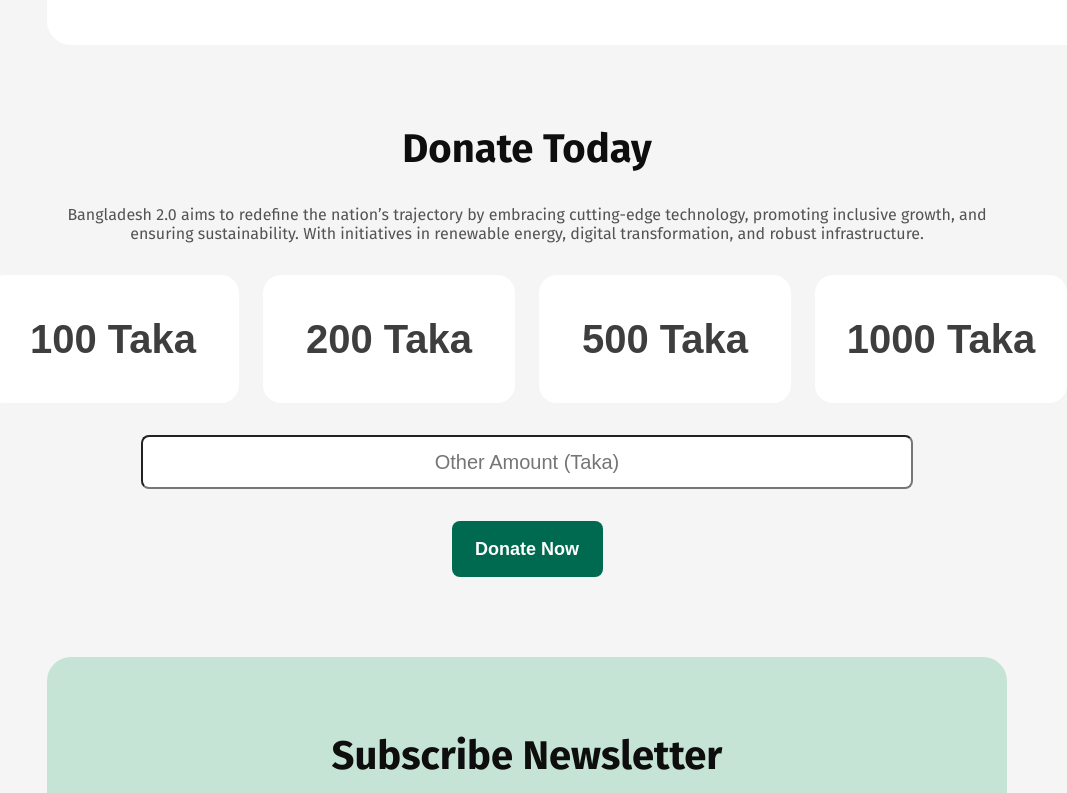
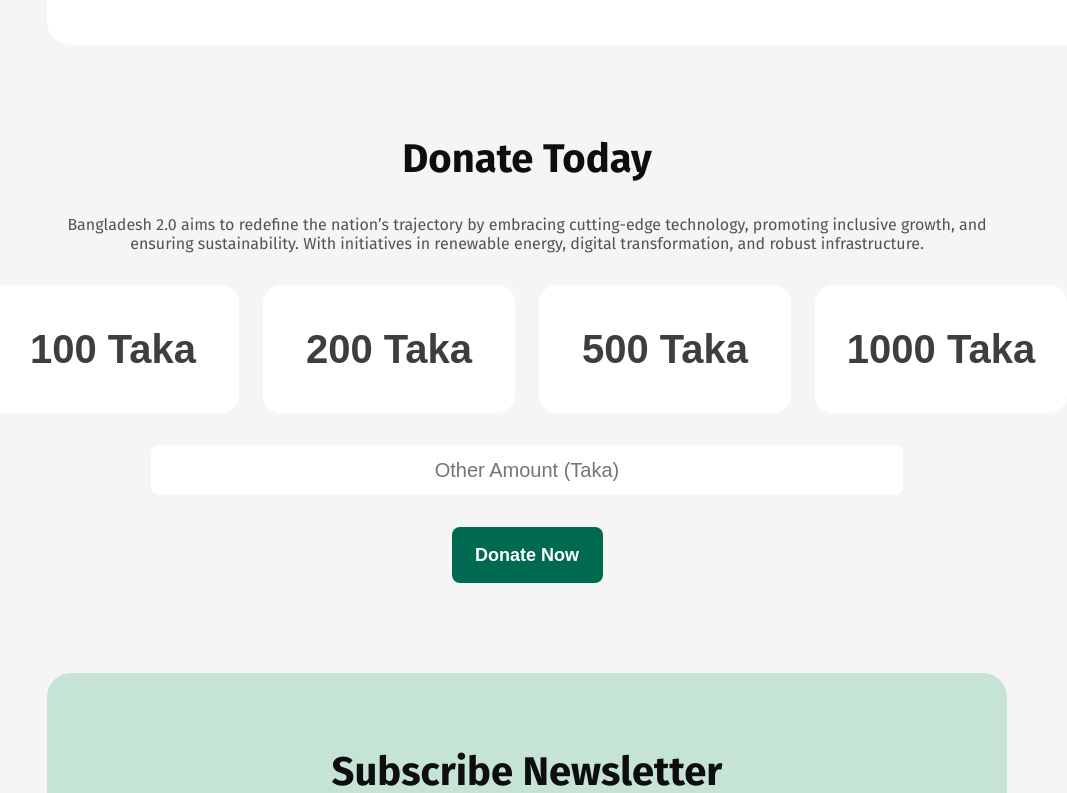
Before and after one commit to Faysal611/Assignment-1, a plain HTML site: page index.html in a window 1280 px wide. Shown: the part 2533-3326 px from the top of the page, without its empty margins (113-1180 px from the left). Drawn offline with Linux system fonts and the light colour scheme.

Commit message:
added box shadow

```diff
--- a/style.css
+++ b/style.css
@@ -174,6 +174,7 @@ section {
     padding: 48px 24px;
     border-radius: 16px;
     background-position: top 20px left 25px;
+    box-shadow: 0px 0px 7px 1px rgba(0, 0, 0, 0.237);
 }
 
 .yunus-quote {
@@ -314,9 +315,11 @@ section {
     flex-direction: column;
     align-items: center;
     max-width: 100vw;
+    padding: 10px;
     gap: 32px;
     margin: 80px 160px;
     text-align: center;
+    border-radius: 8px;
 }
 
 .donate-container h2 {
@@ -360,6 +363,7 @@ section {
     text-align: center;
     font-size: 20px;
     border-radius: 8px;
+    border: none;
 }
 
 .donate-container .donate-now {
```
